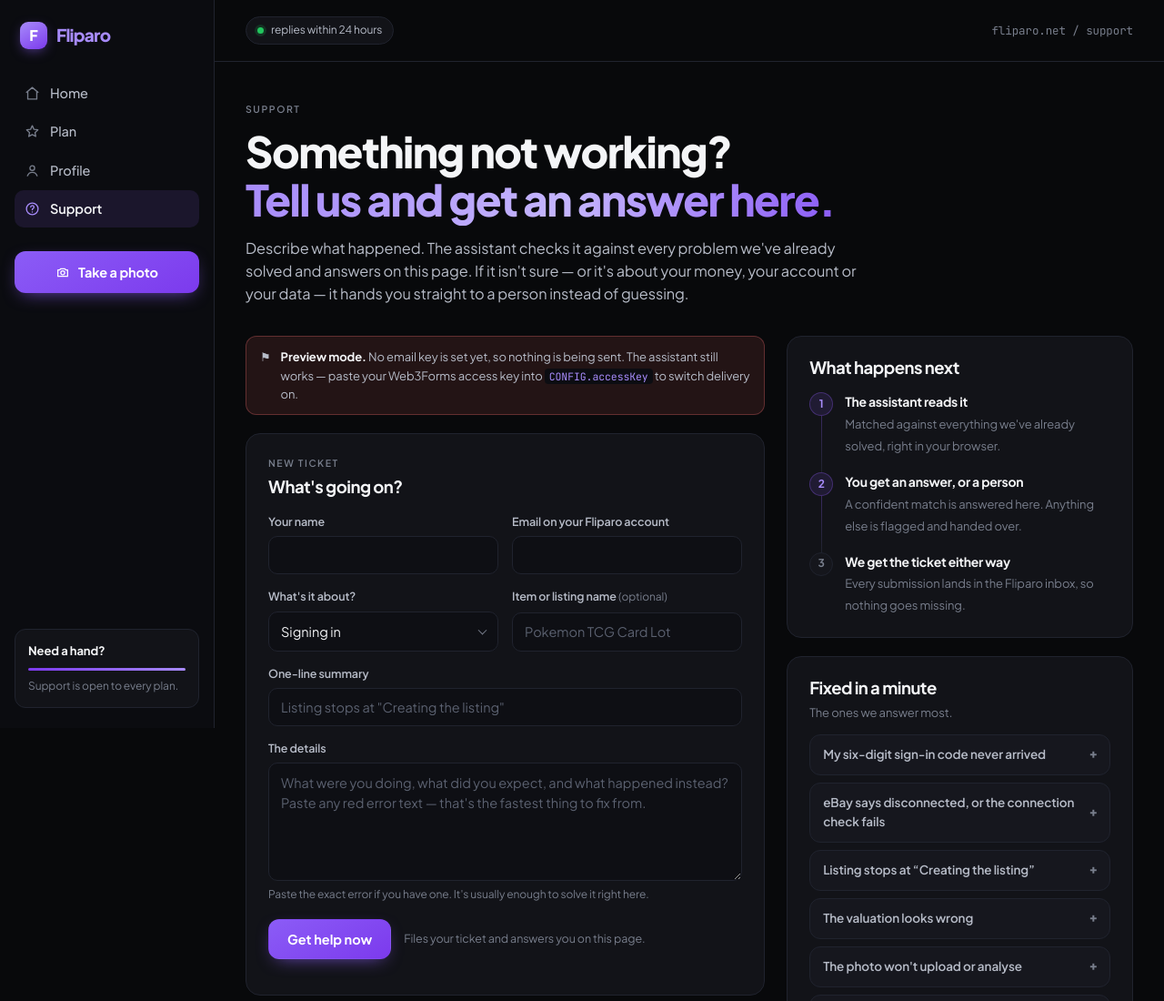
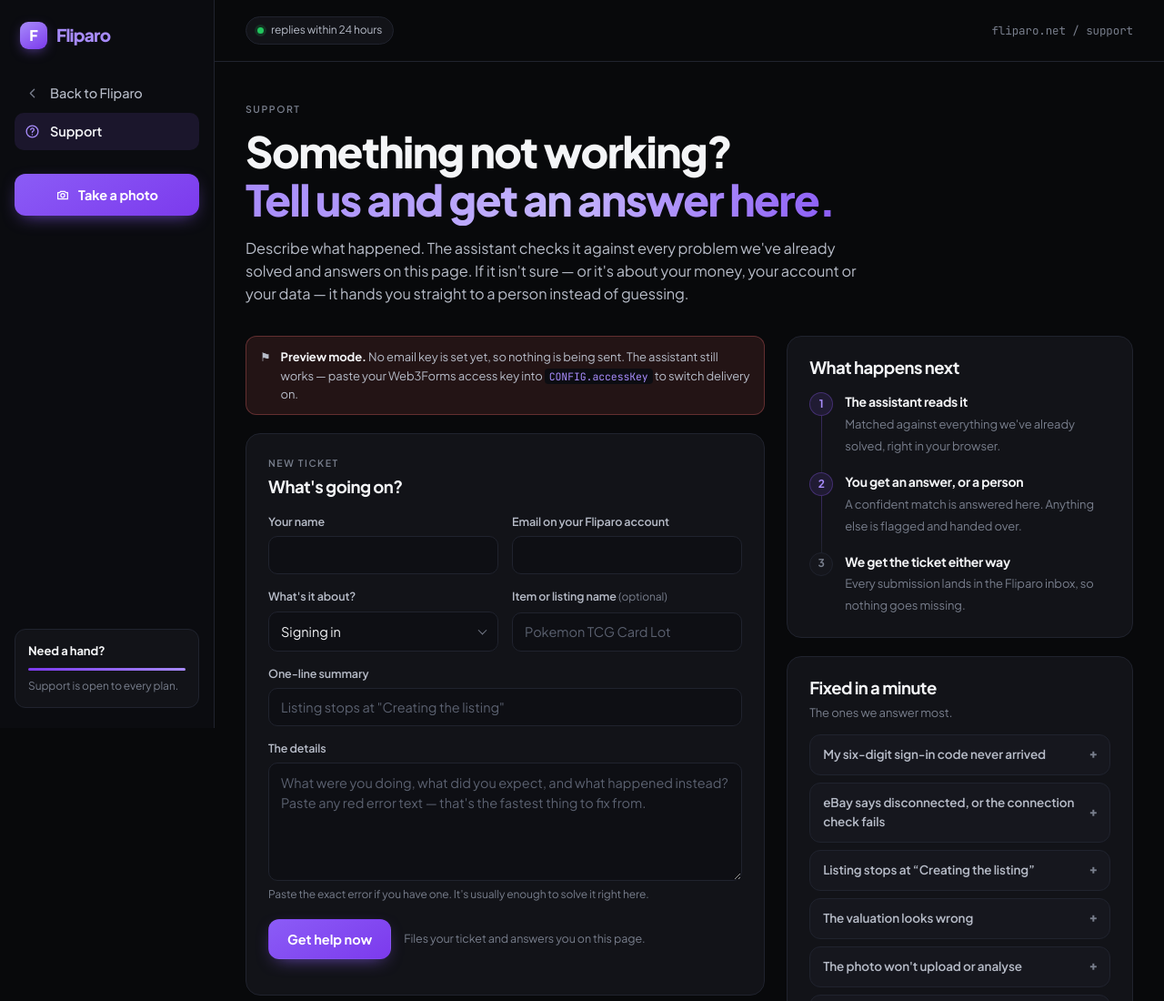
Before and after one commit to thegreatmf29-web/Fliparo1, a website: page support.html in a window 1280 px wide. Shown: the top 1100 px of the page at 91% size. Drawn offline with Linux system fonts and the light colour scheme.

Commit message:
Update support page navigation and instructions

```diff
--- a/support.html
+++ b/support.html
@@ -313,10 +313,9 @@ select{appearance:none;cursor:pointer}
       <span class="name">Fliparo</span>
     </a>
 
+    <!-- The app routes in-JS (tabTo), so "/" is the only real destination. -->
     <div class="nav">
-      <a href="/"><svg viewBox="0 0 24 24" fill="none" stroke="currentColor" stroke-width="1.9" stroke-linecap="round" stroke-linejoin="round"><path d="M3 10.5 12 3l9 7.5"/><path d="M5 9.5V21h14V9.5"/></svg>Home</a>
-      <a href="/plan"><svg viewBox="0 0 24 24" fill="none" stroke="currentColor" stroke-width="1.9" stroke-linecap="round" stroke-linejoin="round"><path d="m12 3 2.6 5.6 6.1.8-4.5 4.2 1.2 6.1L12 16.8 6.6 19.7l1.2-6.1L3.3 9.4l6.1-.8z"/></svg>Plan</a>
-      <a href="/profile"><svg viewBox="0 0 24 24" fill="none" stroke="currentColor" stroke-width="1.9" stroke-linecap="round" stroke-linejoin="round"><circle cx="12" cy="8" r="3.6"/><path d="M4.5 20c1.4-3.6 4.2-5.4 7.5-5.4S18.1 16.4 19.5 20"/></svg>Profile</a>
+      <a href="/"><svg viewBox="0 0 24 24" fill="none" stroke="currentColor" stroke-width="1.9" stroke-linecap="round" stroke-linejoin="round"><path d="M15 6l-6 6 6 6"/></svg>Back to Fliparo</a>
       <a href="#" class="active" aria-current="page"><svg viewBox="0 0 24 24" fill="none" stroke="currentColor" stroke-width="1.9" stroke-linecap="round" stroke-linejoin="round"><circle cx="12" cy="12" r="9"/><path d="M9.6 9.3a2.5 2.5 0 1 1 3.3 2.4c-.6.2-.9.8-.9 1.4v.4"/><path d="M12 17h.01"/></svg>Support</a>
     </div>
 
@@ -501,8 +500,8 @@ select{appearance:none;cursor:pointer}
    ----------------------------------------------------------------------------
    ①  TURN ON EMAIL  →  web3forms.com , enter fliparoFAQ@gmail.com, get a free
        access key, paste it into CONFIG.accessKey. That's the whole setup.
-   ②  CHECK THE LINKS  →  the left rail points at /, /plan, /profile. Fix those
-       hrefs in the markup above if your routes differ.
+   ②  LINK TO IT  →  in index.html, inside <aside id="side">, after the Profile
+       line, paste:  <a class="snav" href="/support.html">Support</a>
    ③  TEACH THE ASSISTANT  →  edit the KB array. Each entry is
        { id, category, q, keys, answer }. `keys` are the phrases that trigger it.
    ========================================================================== */
```
